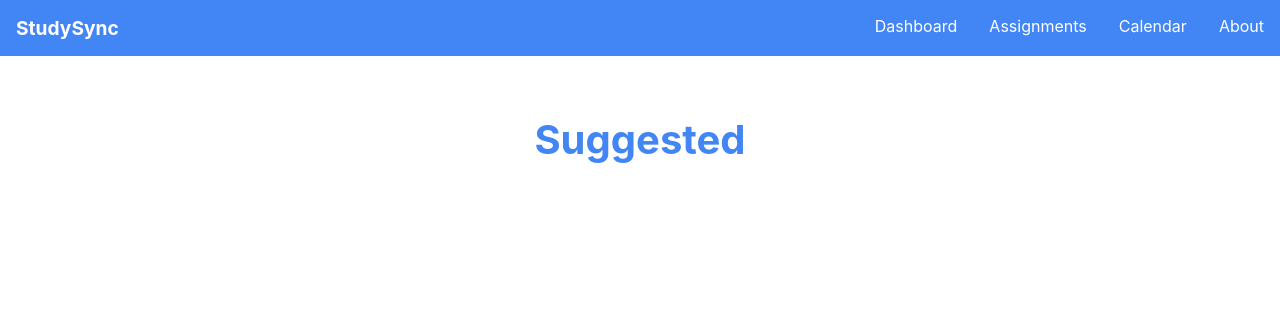
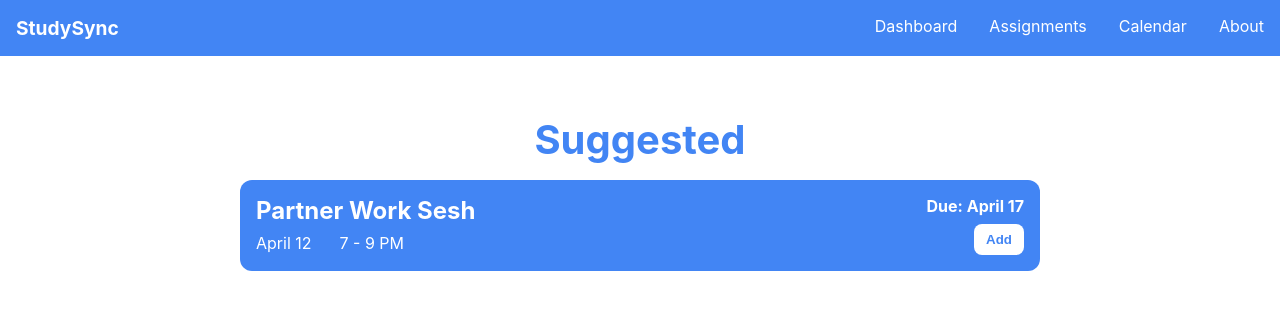
Before and after one commit to bennet-m/Suggesting-collaboration-times, a React (Create React App) app in the folder frontend/: page / in a window 1280 px wide. Shown: the top 310 px of the page. Built offline with nearby package versions, Linux system fonts and the light colour scheme.

Commit message:
Improved Dashboard UI

```diff
--- a/frontend/src/Components/SuggestedMeeting.js
+++ b/frontend/src/Components/SuggestedMeeting.js
@@ -1,14 +1,53 @@
 import React from 'react';
 
-const SuggestedMeeting = ({ suggestedMeeting }) => {
-    return (
-        <div>
-            <h3>Suggested Meeting</h3>
-            <p>
-                {suggestedMeeting.title}
-            </p>
+const SuggestedMeeting = ({ suggestedMeeting, onAdd }) => {
+  return (
+    <div
+      style={{
+        width: '100%',                     // Stretches across the screen
+        backgroundColor: '#4285F4',          // Blue background
+        borderRadius: '12px',                // Rounded edges
+        padding: '16px',
+        color: '#fff',
+        display: 'flex',                     // Two-column layout using Flexbox
+        justifyContent: 'space-between',
+        alignItems: 'flex-start',
+        boxSizing: 'border-box'
+      }}
+    >
+    {/* Left Column: Assignment Title */}
+    <div style={{ display: 'flex', flexDirection: 'column' }}>
+    <h2 style={{ margin: 0 }}>{suggestedMeeting.title}</h2>
+
+        {/* Date and Time on the same row */}
+        <div style = {{display: 'flex', gap: '8px', marginTop: '8px'}}>
+            <p style={{ margin: 0 }}>{suggestedMeeting.date}</p>
+            <p style={{ margin: '0', marginLeft: '20px' }}>{suggestedMeeting.time}</p>
         </div>
-    );
+
+    </div>
+
+      {/* Right Column: Due date and Add button */}
+      <div style={{ display: 'flex', flexDirection: 'column', alignItems: 'flex-end' }}>
+        <p style={{ margin: 0, fontWeight: 'bold' }}>Due: {suggestedMeeting.dueDate}</p>
+        <button
+          onClick={onAdd}  // Callback function for button click
+          style={{
+            marginTop: '8px',
+            backgroundColor: '#fff',       // White button background
+            color: '#4285F4',              // Blue text to match the theme
+            border: 'none',
+            borderRadius: '8px',
+            padding: '8px 12px',
+            cursor: 'pointer',
+            fontWeight: 'bold'
+          }}
+        >
+          Add
+        </button>
+      </div>
+    </div>
+  );
 };
 
 export default SuggestedMeeting;
--- a/frontend/src/Pages/Dashboard.js
+++ b/frontend/src/Pages/Dashboard.js
@@ -1,9 +1,20 @@
+import SuggestedMeeting from "../Components/SuggestedMeeting";
 export default function Dashboard() {
     return (
         <div style={{ padding: '2rem', maxWidth: '800px', margin: '0 auto' }}>
             <h1 style={{ fontSize: '2.5rem', color: '#4285F4', marginBottom: '1rem' }}>
                 Suggested
             </h1>
+            <SuggestedMeeting
+            // Example Data
+                suggestedMeeting = {{
+                    title: "Partner Work Sesh" ,
+                    date: "April 12" ,
+                    time: "7 - 9 PM" ,
+                    assignment: "HW3" ,
+                    dueDate: "April 17"
+                }}
+            />
         </div>
     );
 }
```
